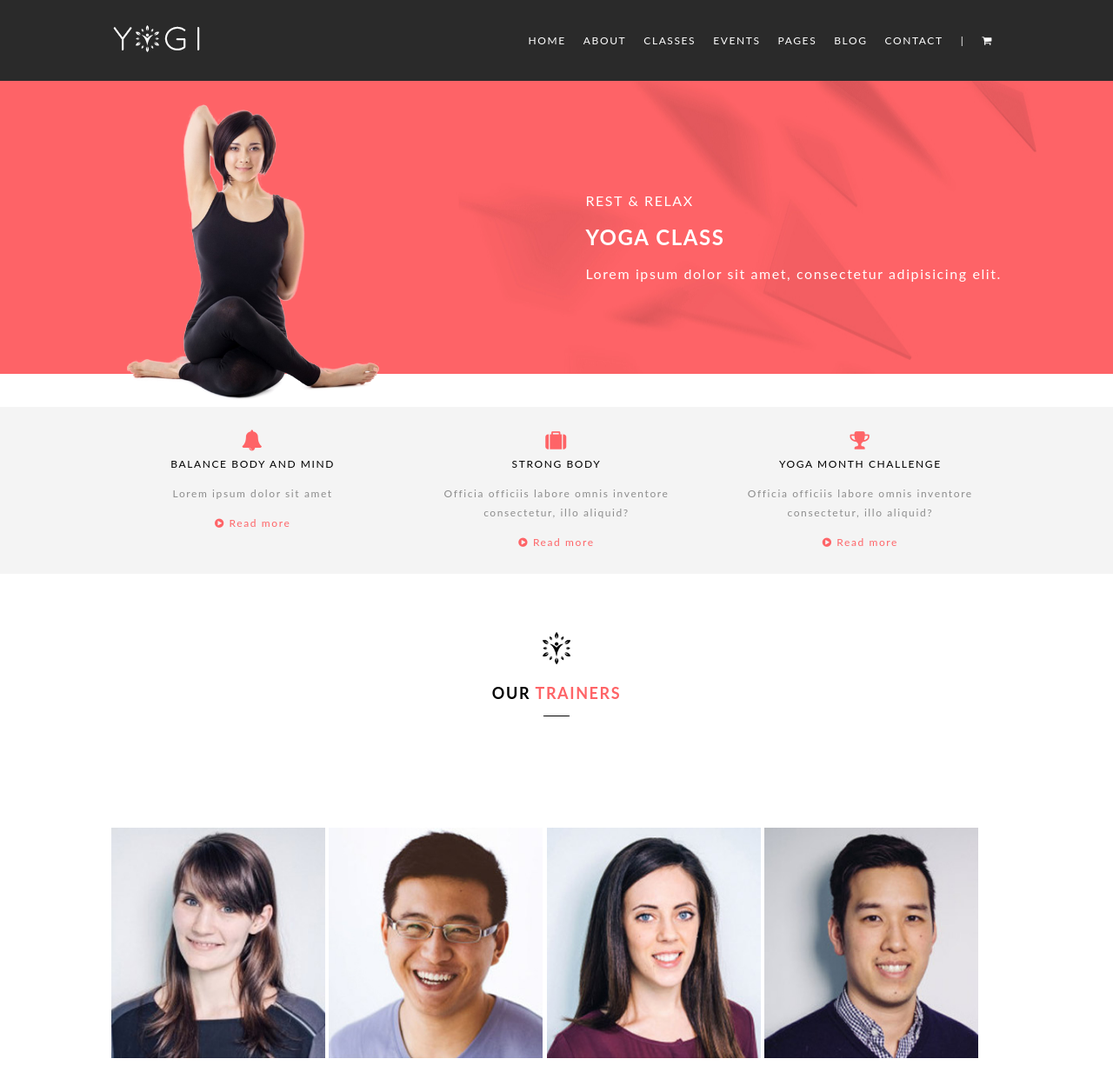
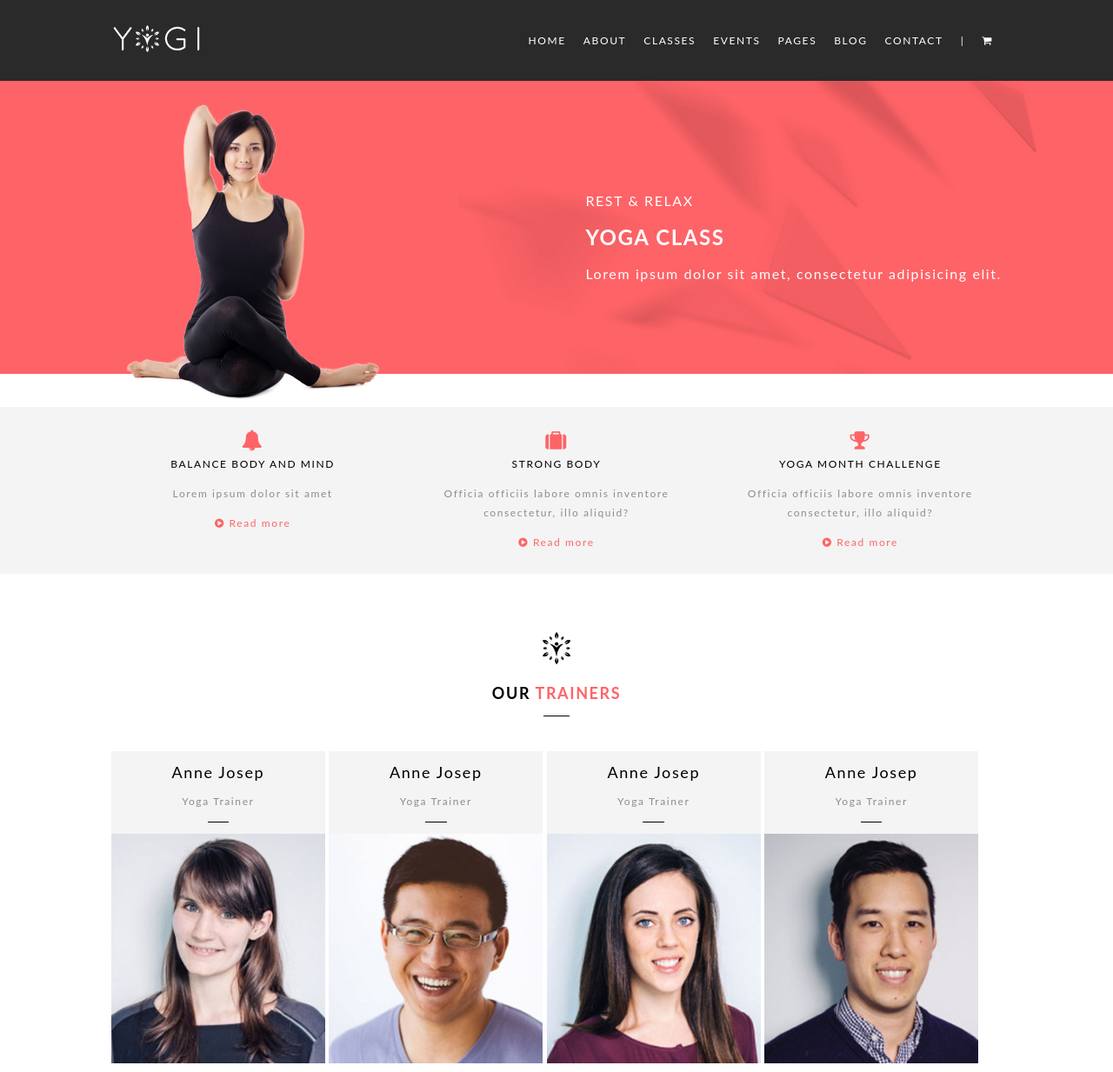
Before and after one commit to cgooyers/yoga-conversion, a website: page index.html in a window 1280 px wide. Shown: the top 1233 px of the page at 87% size. Drawn offline with Linux system fonts and the light colour scheme.

Commit message:
finished styling trainer pics + info

```diff
--- a/sass/style.scss
+++ b/sass/style.scss
@@ -47,12 +47,14 @@ span.services {
 	span.highlight {
 		color: $red;
 	}
+
+}
+
 .underline {
 	width: 3%;
     height: 1px;
     background: black;
     margin: 0 auto;
-	}
 }
 
 // MENU STYLES
@@ -155,4 +157,29 @@ section.trainers {
 	.desk--one-quarter {
 		width: 24%;
 	}
+	.pic-info {
+		background: $bg-light-grey;
+		color: $light-grey;
+		padding-bottom: 5%;
+
+			h2 {
+				color: black;
+				padding: 5%;
 			}
+
+			h2, h3 {
+				font-weight: normal;
+				text-transform: capitalize;
+				text-align: center;
+				margin: 0;
+			}
+			h3 {
+				font-size: 12px;
+				padding-bottom: 5%;
+			}
+			.underline {
+				width: 10%;
+			}
+
+	}// end of .fourth
+}// end of section.trainers
```
Also changed, not shown: css/style.css. Lines whose indentation alone changed are shown as unchanged.
